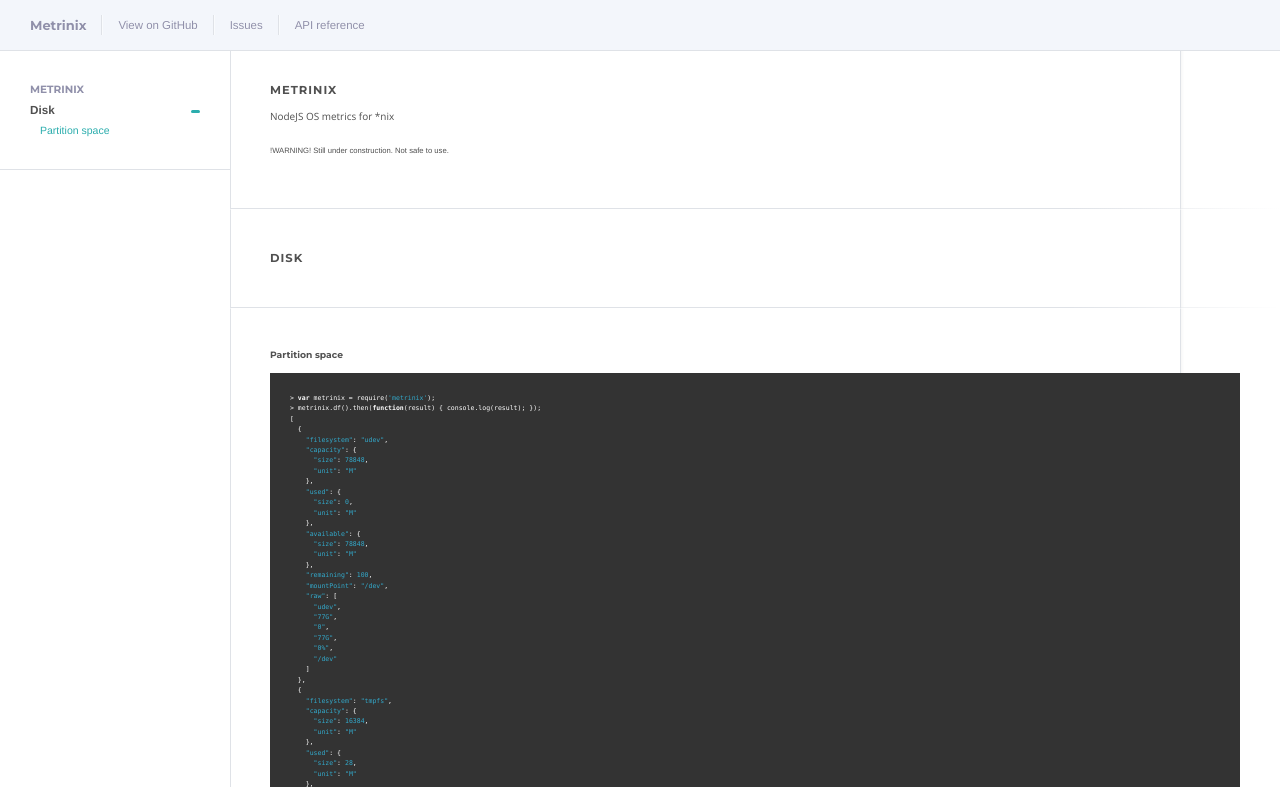
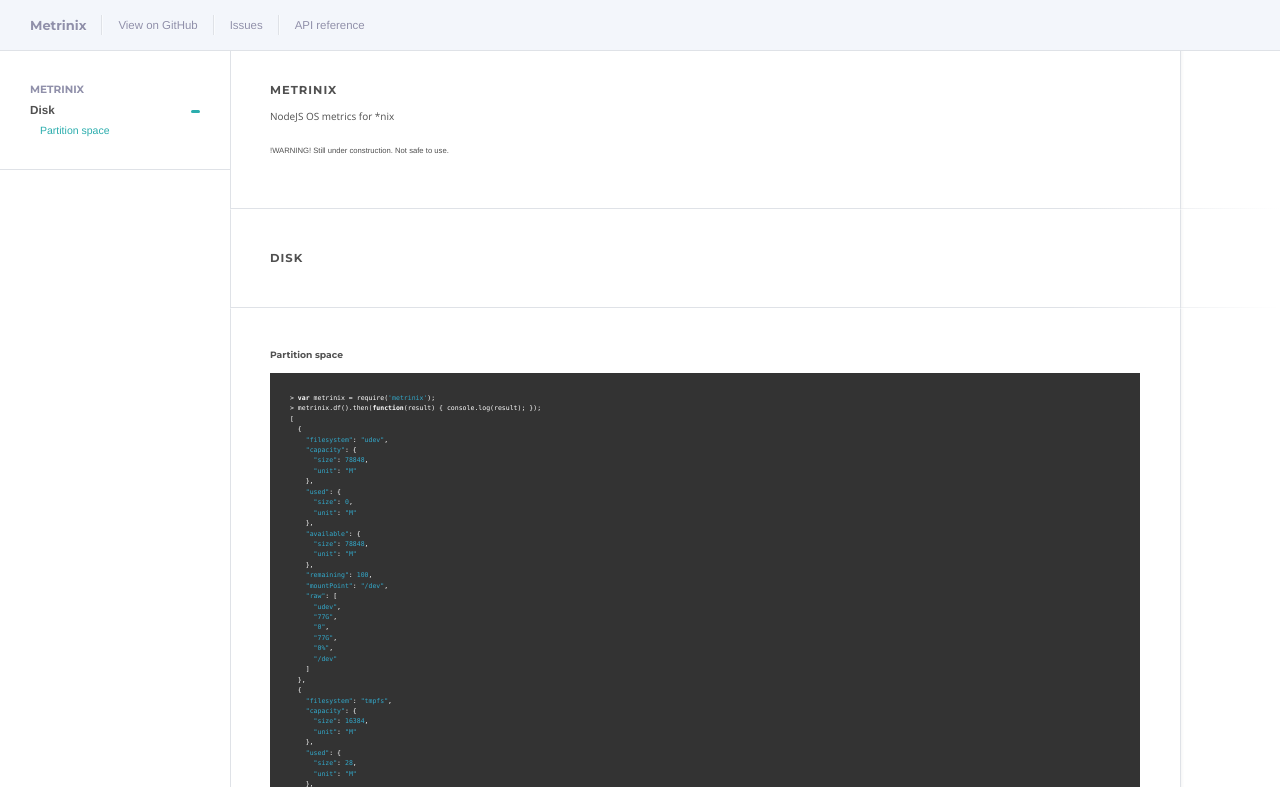
Before and after one commit to dparlevliet/metrinix, a website: page docs/index.html in a window 1280 px wide. Shown: the top 787 px of the page. Drawn offline with nearby package versions, Linux system fonts and the light colour scheme.

Commit message:
adjusted style

```diff
--- a/docs/theme-white/style.css
+++ b/docs/theme-white/style.css
@@ -529,7 +529,7 @@
   body:not(.no-literate) .content > h6,
   body:not(.no-literate) .content > pre,
   body:not(.no-literate) .content > blockquote {
-    width: 1050px;
+    width: 950px;
     -webkit-box-sizing: border-box;
     -moz-box-sizing: border-box;
     box-sizing: border-box;
```
